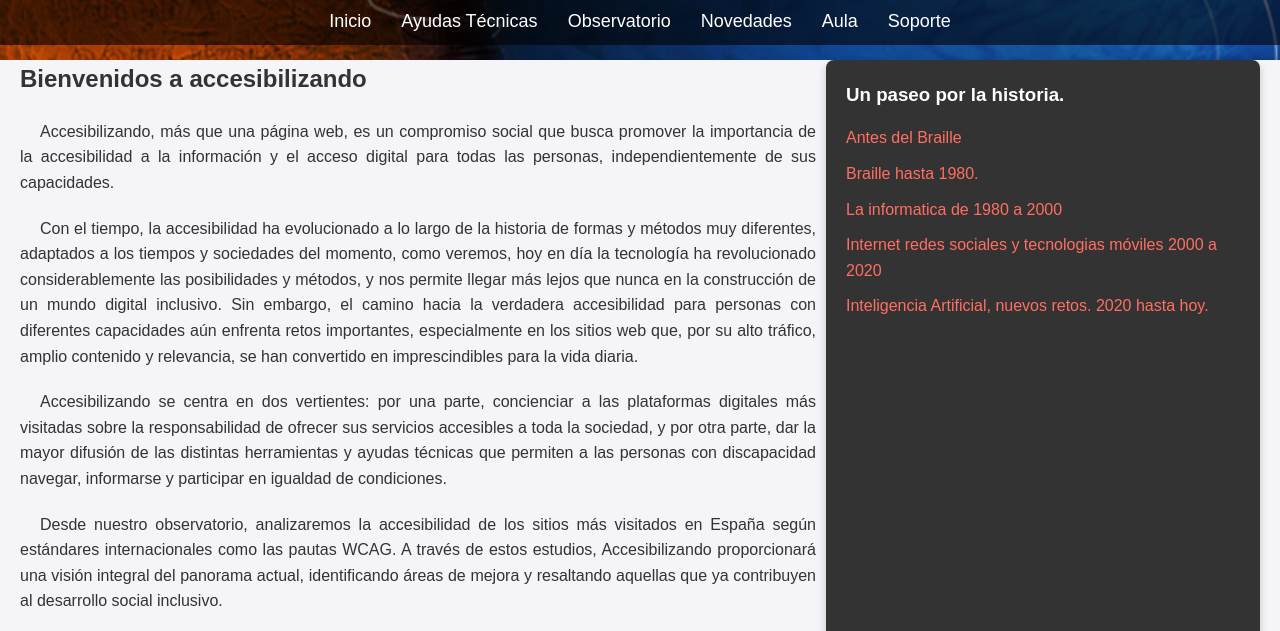
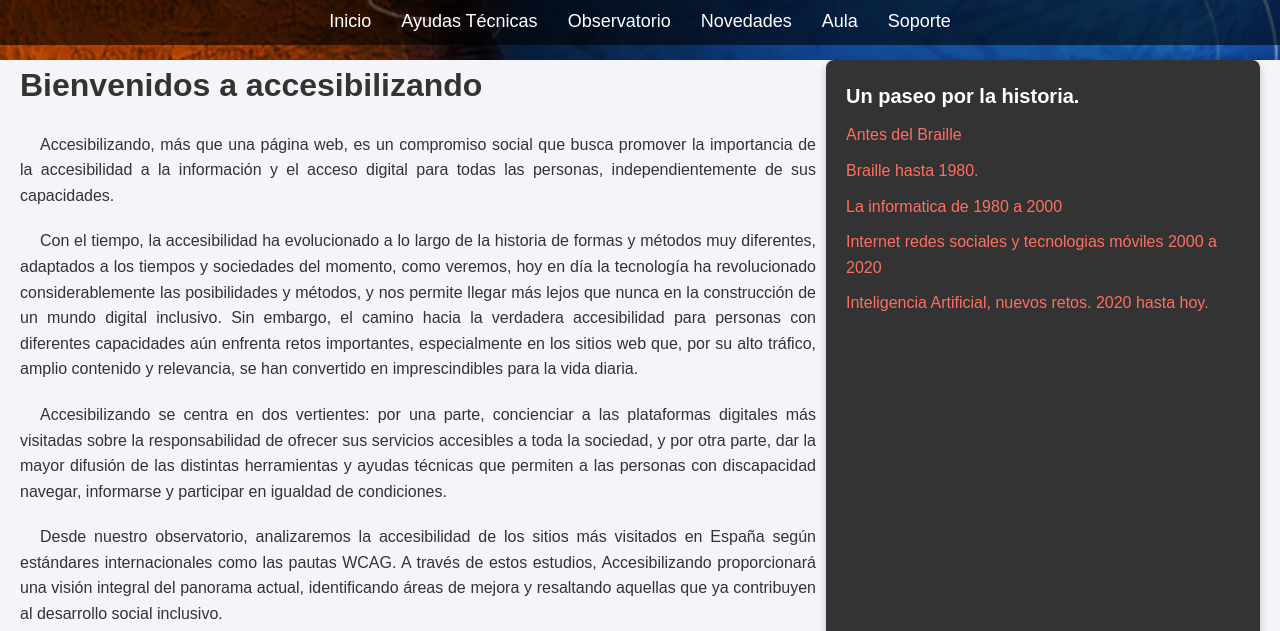
Before and after one commit to plutocrack/Accesso, a plain HTML site: page index.html in a window 1280 px wide. Shown: the part 106-737 px from the top of the page. Drawn offline with Linux system fonts and the light colour scheme.

Commit message:
Update index.html

```diff
--- a/index.html
+++ b/index.html
@@ -43,7 +43,7 @@
         <div class="content-columns">
 
             <div id="contenido-central" aria-live="polite">
-                <h2>Bienvenidos a accesibilizando</h2>
+                <h1>Bienvenidos a accesibilizando</h1>
                 <p> Accesibilizando, más que una página web, es un compromiso social que busca promover la importancia de la accesibilidad a la información y el acceso digital para todas las personas, independientemente de sus capacidades.</p>
 
 		<p> Con el tiempo, la accesibilidad ha evolucionado a lo largo de la historia de formas y métodos muy diferentes, adaptados a los tiempos y sociedades del momento, como veremos, hoy en día la tecnología ha revolucionado considerablemente las posibilidades y métodos, y nos permite llegar más lejos que nunca en la construcción de un mundo digital inclusivo. Sin embargo, el camino hacia la verdadera accesibilidad para personas con diferentes capacidades aún enfrenta retos importantes, especialmente en los sitios web que, por su alto tráfico, amplio contenido y relevancia, se han convertido en imprescindibles para la vida diaria.</p>
@@ -58,7 +58,7 @@
 
             <!-- Menú de opciones dinámico en columna derecha -->
             <aside class="side-menu">
-                <h3>Un paseo por la historia.</h3>
+                <h2>Un paseo por la historia.</h2>
                 <ul>
                     <li><a href="abraille.html" data-url="abraille.html" class="enlace-menu">Antes del Braille</a></li>
                     <li><a href="braille1980.html" data-url="braille1980.html" class="enlace-menu">Braille hasta 1980.</a></li>
```
